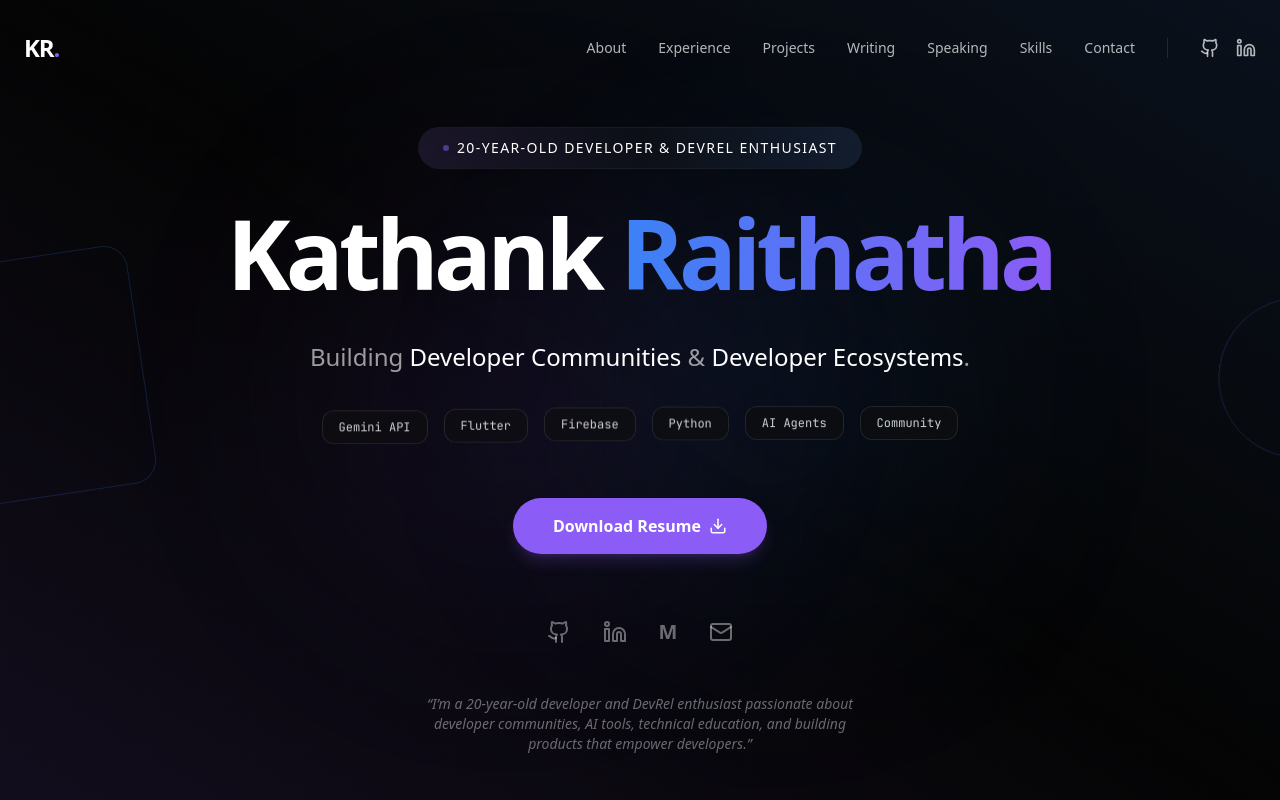
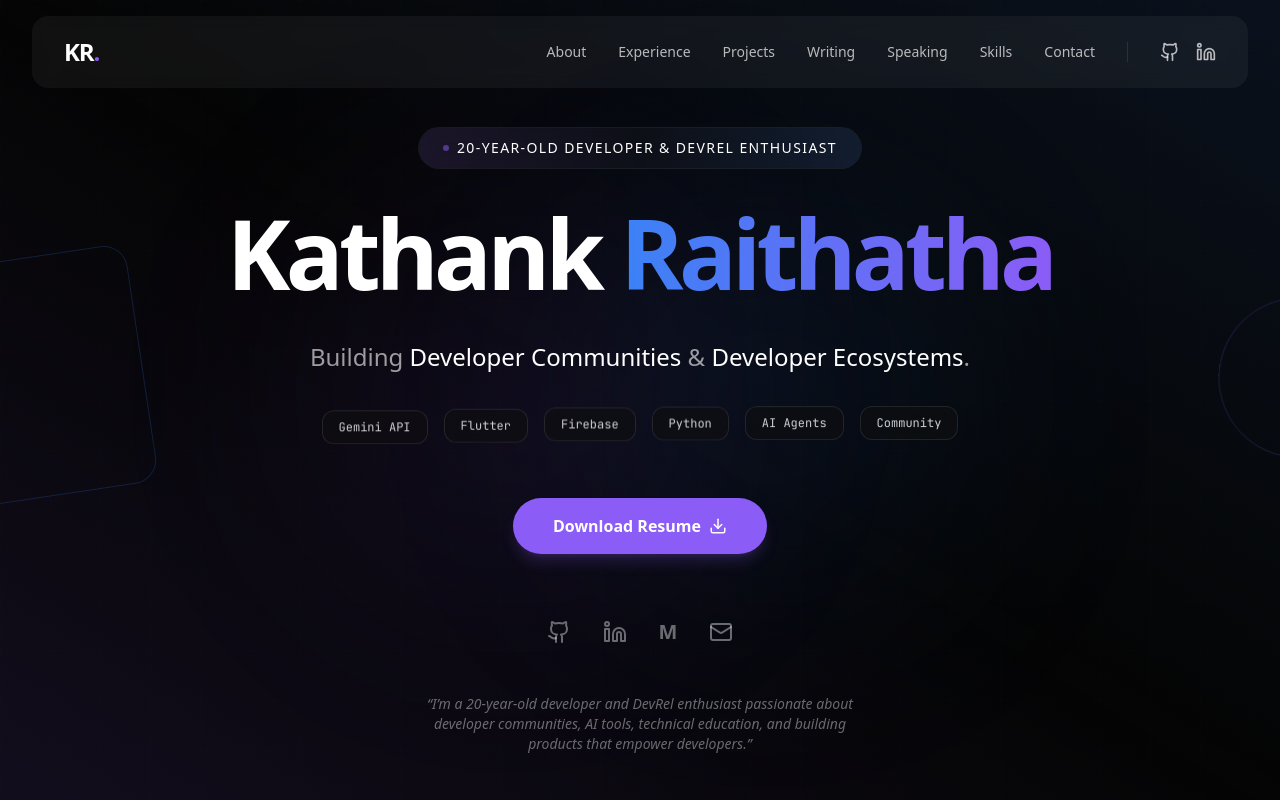
Before and after one commit to kathankraithatha/kathank-raithatha-portfolio, a Next.js app: page / in a window 1280 px wide. Shown: the top 800 px of the page. Built offline with nearby package versions, Linux system fonts and the light colour scheme.

Commit message:
fix: ensure navbar is always floating and liquid glass is visible

```diff
--- a/src/app/globals.css
+++ b/src/app/globals.css
@@ -55,18 +55,18 @@
   .liquid-glass {
     background: linear-gradient(
       135deg,
-      rgba(255, 255, 255, 0.05) 0%,
-      rgba(139, 92, 246, 0.05) 25%,
-      rgba(59, 130, 246, 0.05) 50%,
-      rgba(34, 211, 238, 0.05) 75%,
-      rgba(255, 255, 255, 0.05) 100%
+      rgba(255, 255, 255, 0.1) 0%,
+      rgba(139, 92, 246, 0.1) 25%,
+      rgba(59, 130, 246, 0.1) 50%,
+      rgba(34, 211, 238, 0.1) 75%,
+      rgba(255, 255, 255, 0.1) 100%
     );
     background-size: 400% 400%;
-    backdrop-filter: blur(20px) saturate(180%);
-    -webkit-backdrop-filter: blur(20px) saturate(180%);
-    border: 1px solid rgba(255, 255, 255, 0.1);
-    box-shadow: 0 8px 32px 0 rgba(0, 0, 0, 0.37);
-    animation: liquid-flow 15s ease infinite;
+    backdrop-filter: blur(24px) saturate(200%);
+    -webkit-backdrop-filter: blur(24px) saturate(200%);
+    border: 1px solid rgba(255, 255, 255, 0.2);
+    box-shadow: 0 8px 32px 0 rgba(0, 0, 0, 0.5);
+    animation: liquid-flow 10s ease infinite;
   }
 
   @keyframes liquid-flow {
--- a/src/components/Navbar.tsx
+++ b/src/components/Navbar.tsx
@@ -28,14 +28,16 @@ const Navbar = () => {
   }, []);
 
   return (
-    <nav
-      className={`fixed left-1/2 -translate-x-1/2 z-50 transition-all duration-500 ease-in-out ${
+    <motion.nav
+      initial={{ y: -100, x: "-50%", opacity: 0 }}
+      animate={{ y: 0, x: "-50%", opacity: 1 }}
+      className={`fixed left-1/2 z-50 transition-all duration-500 ease-in-out ${
         scrolled
           ? "top-6 w-[90%] max-w-5xl rounded-full liquid-glass py-3 px-8 shadow-2xl"
-          : "top-0 w-full bg-transparent py-8 px-6"
+          : "top-4 w-[95%] max-w-7xl rounded-2xl bg-white/5 backdrop-blur-sm py-5 px-8"
       }`}
     >
-      <div className="max-w-7xl mx-auto flex justify-between items-center">
+      <div className="w-full flex justify-between items-center">
         <Link href="/" className="text-2xl font-bold tracking-tighter text-white">
           KR<span className="text-primary">.</span>
         </Link>
@@ -102,7 +104,7 @@ const Navbar = () => {
           </motion.div>
         )}
       </AnimatePresence>
-    </nav>
+    </motion.nav>
   );
 };
 
```
